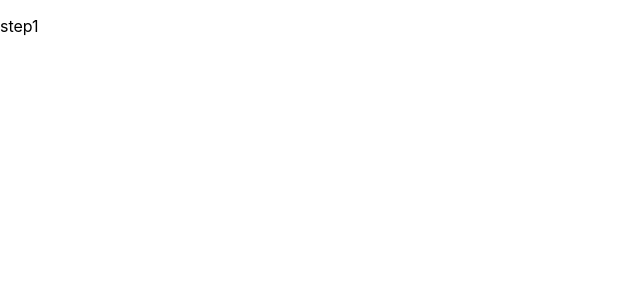
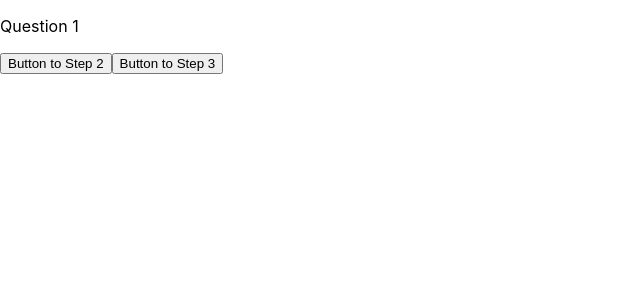
Before and after one commit to hannesreinsch/ticketfinder, a React (Create React App) app: page / in a window 1280 px wide. Shown: the top 300 px of the page, without its empty margins (0-640 px from the left). Built offline with nearby package versions, Linux system fonts and the light colour scheme.

Commit message:
render & handle questions & corresponding choices depending on curr. stage

```diff
--- a/src/components/Container.jsx
+++ b/src/components/Container.jsx
@@ -5,9 +5,16 @@ import steps from "../constants/steps"
 export default function Container() {
   const [currStep, setCurrStep] = useState("step1")
 
+  function handleNextStepSelection(nextStep) {
+    setCurrStep(nextStep)
+  }
+
   return (
     <>
-      <Step currStep={currStep} />
+      <Step
+        step={steps[currStep]}
+        handleNextStepSelection={handleNextStepSelection}
+      />
     </>
   )
 }
--- a/src/components/Step.jsx
+++ b/src/components/Step.jsx
@@ -1,14 +1,26 @@
 import React from "react"
 import PropTypes from "prop-types"
+import { Button } from "./elements"
+import steps from "../constants/steps"
 
-export default function Step({ currStep }) {
+export default function Step({ step, handleNextStepSelection }) {
+  const { question, choices } = step
   return (
     <>
-      <p>{currStep}</p>
+      <p>{question}</p>
+      {step.choices.map((choice) => {
+        const correspondingStep = steps[choice]
+        return (
+          <Button onClick={() => handleNextStepSelection(choice)}>
+            {correspondingStep.buttonContent}
+          </Button>
+        )
+      })}
     </>
   )
 }
 
 Step.propTypes = {
-  currStep: PropTypes.string.isRequired,
+  step: PropTypes.string.isRequired,
+  handleNextStepSelection: PropTypes.func.isRequired,
 }
--- /dev/null
+++ b/src/components/elements/Button.jsx
@@ -0,0 +1,15 @@
+import React from "react"
+import PropTypes from "prop-types"
+
+export default function Button({ onClick, children }) {
+  return (
+    <button type="button" onClick={onClick}>
+      {children}
+    </button>
+  )
+}
+
+Button.propTypes = {
+  children: PropTypes.node.isRequired,
+  onClick: PropTypes.func.isRequired,
+}
--- /dev/null
+++ b/src/components/elements/index.js
@@ -0,0 +1,4 @@
+import Button from "./Button"
+import Progress from "./Progress"
+
+export { Button, Progress }
--- a/src/constants/steps.js
+++ b/src/constants/steps.js
@@ -9,7 +9,7 @@ const steps = {
     choices: ["step3", "step4"],
   },
   step3: {
-    question: "Question 1",
+    question: "Question 3",
     buttonContent: "Button to Step 3",
     choices: ["step4", "step5"],
   },
@@ -18,6 +18,11 @@ const steps = {
     buttonContent: "Button to Step 4",
     choices: ["step6", "step5"],
   },
+  step5: {
+    question: "Question 5",
+    buttonContent: "Button to Step 5",
+    choices: ["step1", "step1"],
+  },
 }
 
 export default steps
```
Also changed, not shown: src/components/elements/Progress.jsx (added), 1 other file (tests, documents, lock files or other folders).
